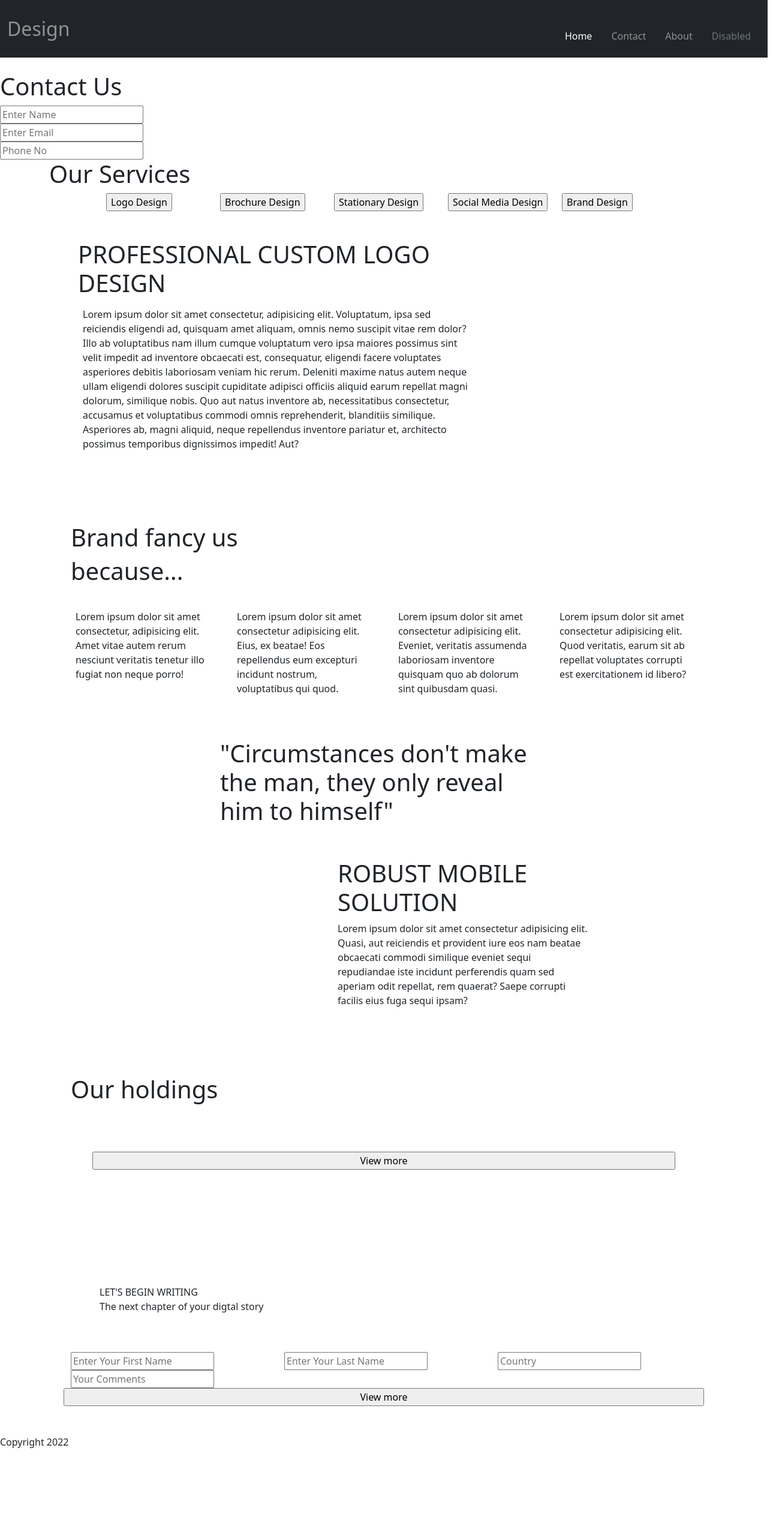
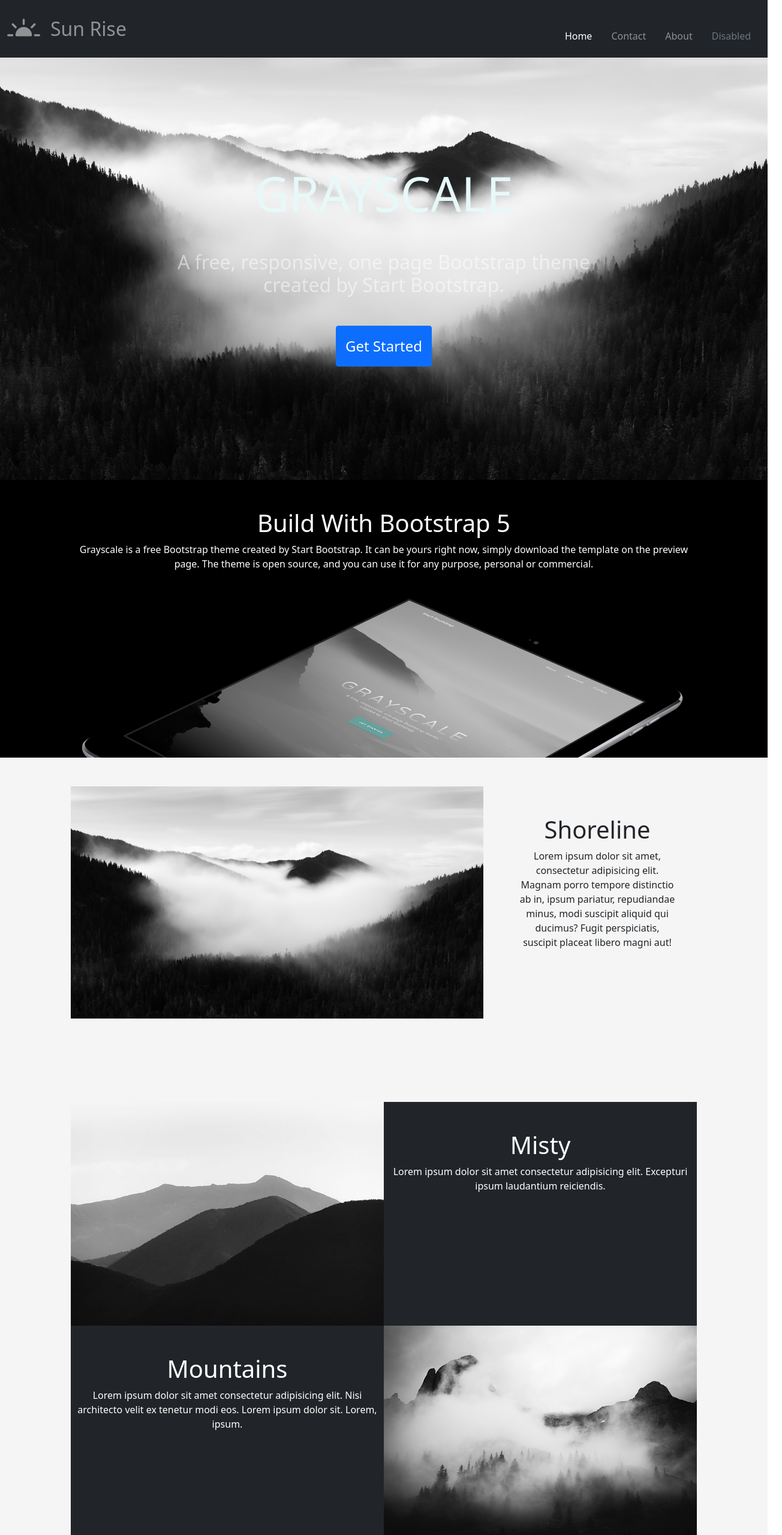
Before and after one commit to github-783221/grayscale, a plain HTML site: page index.html in a window 1280 px wide. Shown: the top 2559 px of the page at 60% size, 1304 px wide, since content can reach past the window. Before the commit the page ends 2432 px from the top, so only its background shows below. Drawn offline with nearby package versions, Linux system fonts and the light colour scheme.

Commit message:
Update index.html

```diff
--- a/index.html
+++ b/index.html
@@ -5,14 +5,16 @@
     <meta http-equiv="X-UA-Compatible" content="IE=edge">
     <meta name="viewport" content="width=device-width, initial-scale=1.0">
     <link href="https://cdn.jsdelivr.net/npm/bootstrap@5.1.3/dist/css/bootstrap.min.css" rel="stylesheet" integrity="sha384-1BmE4kWBq78iYhFldvKuhfTAU6auU8tT94WrHftjDbrCEXSU1oBoqyl2QvZ6jIW3" crossorigin="anonymous">
-    <script src="https://cdn.jsdelivr.net/npm/bootstrap@5.1.3/dist/js/bootstrap.bundle.min.js" integrity="sha384-ka7Sk0Gln4gmtz2MlQnikT1wXgYsOg+OMhuP+IlRH9sENBO0LRn5q+8nbTov4+1p" crossorigin="anonymous"></script>
     <link rel="stylesheet" href="style.css">
     <title>Home</title>
 </head>
 <body>
     <nav class="navbar navbar-light bg-dark fixed-top">
         <div class="container-fluid">
-          <a class="navbar-brand text-white-50" href="#"><h1 style="display: inline; position: relative;font-size: xx-large;">Design</h1></a>
+          <a class="navbar-brand text-white-50" href="#"><svg xmlns="http://www.w3.org/2000/svg" width="55" height="55" fill="currentColor" class="bi bi-brightness-alt-high-fill" viewBox="0 0 16 16">
+            <path d="M8 3a.5.5 0 0 1 .5.5v2a.5.5 0 0 1-1 0v-2A.5.5 0 0 1 8 3zm8 8a.5.5 0 0 1-.5.5h-2a.5.5 0 0 1 0-1h2a.5.5 0 0 1 .5.5zm-13.5.5a.5.5 0 0 0 0-1h-2a.5.5 0 0 0 0 1h2zm11.157-6.157a.5.5 0 0 1 0 .707l-1.414 1.414a.5.5 0 1 1-.707-.707l1.414-1.414a.5.5 0 0 1 .707 0zm-9.9 2.121a.5.5 0 0 0 .707-.707L3.05 5.343a.5.5 0 1 0-.707.707l1.414 1.414zM8 7a4 4 0 0 0-4 4 .5.5 0 0 0 .5.5h7a.5.5 0 0 0 .5-.5 4 4 0 0 0-4-4z"/>
+          </svg><h1 style="display: inline; position: relative;font-size: xx-large; top: 7px; left: 17px;">Sun Rise</h1></a>
+
             <div class="navbar d-none d-md-inline-flex">
               <li class="nav-item">
                 <a class="nav-link active text-white" aria-current="page" href="#">Home</a>
@@ -27,6 +29,7 @@
                 <a class="nav-link disabled">Disabled</a>
               </li>
             </div>
+
           <button class="navbar-toggler d-md-none bg-light" type="button" data-bs-toggle="offcanvas" data-bs-target="#offcanvasNavbar" aria-controls="offcanvasNavbar">
             <span class="navbar-toggler-icon"></span>
           </button>
@@ -66,124 +69,126 @@
           </div>
         </div>
       </nav>
-    <section class="sc1">
-        <div class="container-css">
-            <div class="itm col-12 col-md-4"><h1 class="t">Lorem, ipsum dolor.</h1>
-            <p class="p">Lorem ipsum dolor sit amet consectetur.</p>
-            </div>
-            <div class="itm col-12 col-md-4"><img src="images/mob-app-iphone.png" alt=""></div>
-            <div class="itm col-12 col-md-4">
-                <h1 class="t">Contact Us</h1>
-                <input class="input" type="text" placeholder="Enter Name">
-                <input class="input" type="email" placeholder="Enter Email">
-                <input class="input" type="text" placeholder="Phone No">
-            </div>
-        </div>
-    </section>
-
-    <section class="sec-2">
-        <div class="container">
-            <div class="row justify-content-center">
-                <h1 class="s-h">Our Services</h1>
-                <div class="col-5 col-md-4 col-xl-2"> <input type="button" value="Logo Design" class="s-btn"> </div>
-                <div class="col-5 col-md-4 col-xl-2"> <input type="button" value="Brochure Design" class="s-btn"> </div>
-                <div class="col-5 col-md-4 col-xl-2"> <input type="button" value="Stationary Design" class="s-btn"> </div>
-                <div class="col-5 col-md-4 col-xl-2"> <input type="button" value="Social Media Design" class="s-btn"> </div>
-                <div class="col-5 col-md-4 col-xl-2"> <input type="button" value="Brand Design" class="s-btn"> </div>
-            </div>
-            <div class="row p-5 justify-content-center">
-                <div class="col-12 col-md-10 col-lg-8 order-2 order-lg-1">
-                    <h1 class="h-2">PROFESSIONAL CUSTOM LOGO DESIGN</h1>
-                    <p class="p-2">Lorem ipsum dolor sit amet consectetur, adipisicing elit. Voluptatum, ipsa sed reiciendis eligendi ad, quisquam amet aliquam, omnis nemo suscipit vitae rem dolor? Illo ab voluptatibus nam illum cumque voluptatum vero ipsa maiores possimus sint velit impedit ad inventore obcaecati est, consequatur, eligendi facere voluptates asperiores debitis laboriosam veniam hic rerum. Deleniti maxime natus autem neque ullam eligendi dolores suscipit cupiditate adipisci officiis aliquid earum repellat magni dolorum, similique nobis. Quo aut natus inventore ab, necessitatibus consectetur, accusamus et voluptatibus commodi omnis reprehenderit, blanditiis similique. Asperiores ab, magni aliquid, neque repellendus inventore pariatur et, architecto possimus temporibus dignissimos impedit! Aut?</p>
-                </div>
-                <div class="col-12 col-md-10 col-lg-4 order-1 order-lg-2 "><img src="images/cms-webiste.png" alt="" class="img-2" ></div>
-            </div>
-        </div>
-    </section>
-
-    <section class="sec-3">
-        <div class="container p-5">
-            <h1 class="h-3">Brand fancy us</h1>
-            <h1 class="h-4">because...</h1>
-            <div class="row p-2 gy-5 gx-5 justify-content-center">
-                <div class="col-12 col-md-3"> <i><img src="images/icons/idea.png" class="i" alt=""></i>
-                <p class="pd-3">Lorem ipsum dolor sit amet consectetur, adipisicing elit. Amet vitae autem rerum nesciunt veritatis tenetur illo fugiat non neque porro!</p>
-                </div>
-                <div class="col-12 col-md-3"><i><img src="images/icons/graphic-design.png" class="i" alt=""></i>
-                <p class="pd-3">Lorem ipsum dolor sit amet consectetur adipisicing elit. Eius, ex beatae! Eos repellendus eum excepturi incidunt nostrum, voluptatibus qui quod.</p>
-                </div>
-                <div class="col-12 col-md-3"><i><img src="images/icons/design-tool.png" class="i" alt=""></i>
-                <p class="pd-3">Lorem ipsum dolor sit amet consectetur adipisicing elit. Eveniet, veritatis assumenda laboriosam inventore quisquam quo ab dolorum sint quibusdam quasi.</p>
-                </div>
-                <div class="col-12 col-md-3"><i><img src="images/icons/graphic-tool.png" class="i" alt=""></i>
-                <p class="pd-3">Lorem ipsum dolor sit amet consectetur adipisicing elit. Quod veritatis, earum sit ab repellat voluptates corrupti est exercitationem id libero?</p>
+    <section class="banner-sec">
+      <div class="container container-fluid justify-content-center align-items-center d-flex p-4 p-rel">
+        <div class="d-flex justify-content-center">
+          <div class="text-center">
+            <h1 class="g-head">GRAYSCALE</h1>
+            <h2 class="text-white-50 pt-4 mb-5 mt-4">A free, responsive, one page Bootstrap theme <br> created by Start Bootstrap.</h2>
+            <a style="padding: 15px; font-size: x-large;" class="btn btn-primary" href="#second-sec">Get Started</a>
           </div>
         </div>
       </div>
     </section>
-
-    <section class="sec-4">
-        <div class="container pp-5">
-            <div class="row pp-5 justify-content-center">
-                <div class="col-12 col-md-6 pp-5">
-                    <h1 class="h-5">"Circumstances don't make the man, they only reveal him to himself"</h1>
+    <!-- This is second section -->
+    <section class="sec-sec" id="second-sec">
+      <div class="container p-5 pb-0">
+        <div class="row justify-content-center">
+          <div class="col-12 justify-content-center">
+            <h1 class="text-center text-white">Build With Bootstrap 5</h1>
+            <p class="text-center text-white">Grayscale is a free Bootstrap theme created by Start Bootstrap. It can be yours right now, simply download the template on the preview page. The theme is open source, and you can use it for any purpose, personal or commercial.</p>
+            <img src="ipad.png" class="img-fluid" alt="">
           </div>
         </div>
       </div>
     </section>
-
-    <section class="sec-5">
+    <!-- This is third section -->
+    <section class="th-sec">
       <div class="container p-5">
-           <div class="row">
-            <div class="col-12 col-md-5"><img src="images/site-img11.png" alt="" class="c-img"></div>
-            <div class="col-12 col-md-5"><h1 class="h-7">ROBUST MOBILE SOLUTION</h1>
-            <p class="p-7">Lorem ipsum dolor sit amet consectetur adipisicing elit. Quasi, aut reiciendis et provident iure eos nam beatae obcaecati commodi similique eveniet sequi repudiandae iste incidunt perferendis quam sed aperiam odit repellat, rem quaerat? Saepe corrupti facilis eius fuga sequi ipsam?</p>
+        <div class="row justify-content-center">
+          <div class="col-12 col-md-8">
+            <img src="bg-masthead.jpg" alt="" class="img-fluid" style="width: 100%; height: 90%;">
+          </div>
+          <div class="col-12 col-md-4 p-5">
+            <h1 class="text-center">Shoreline</h1>
+            <p class="text-center">Lorem ipsum dolor sit amet, consectetur adipisicing elit. Magnam porro tempore distinctio ab in, ipsum pariatur, repudiandae minus, modi suscipit aliquid qui ducimus? Fugit perspiciatis, suscipit placeat libero magni aut!</p>
           </div>
         </div>
       </div>
     </section>
-
-    <section class="sec-6">
+    <!-- This is fourth section -->
+    <section class="fth-sec">
       <div class="container p-5">
-            <h1 class="h-8">Our holdings</h1>
-            <div class="row p-5">
-                <div class="col-12 col-md-3"><img src="images/img3.jpg" alt="" class="p-img"></div>
-                <div class="col-12 col-md-3"><img src="images/img4.jpg" alt="" class="p-img"></div>
-                <div class="col-12 col-md-3"><img src="images/img5.jpg" alt="" class="p-img"></div>
-                <div class="col-12 col-md-3"><img src="images/img6.jpg" alt="" class="p-img"></div>
-            <div class="row">
-            </div class="col-12">
-            <input type="button" class="l-inp" value="View more">
+        <div class="row gx-0">
+          <div class="col-12 col-md-6 order-1"><img src="demo-image-01.jpg" alt="" class="img-fluid"></div>
+          <div class="col-12 col-md-6 bg-dark text-white order-2 p-2 pt-5"
+          ><h1 class="text-center">Misty</h1>
+          <p class="text-center">Lorem ipsum dolor sit amet consectetur adipisicing elit. Excepturi ipsum laudantium reiciendis.</p>
+          </div>
+          <div class="col-12 col-md-6 order-3 order-md-4"><img src="demo-image-02.jpg" alt="" class="img-fluid"></div>
+          <div class="col-12 col-md-6 bg-dark text-white order-4 order-md-3 p-2 pt-5">
+            <h1 class="text-center">Mountains</h1>
+            <p class="text-center">Lorem ipsum dolor sit amet consectetur adipisicing elit. Nisi architecto velit ex tenetur modi eos. Lorem ipsum dolor sit. Lorem, ipsum.</p>
+          </div>
         </div>
       </div>
     </section>
-
-    <!-- This is Last section -->
-    <section class="sl">
-        <div class="container p-5">
-            <div class="row p-5">
-                <div class="col-12"> <h class="h-9">LET'S BEGIN WRITING</h>
-                    <p class="p-9">The next chapter of your digtal story</p>
-
-                </div>
-
-            </div>
+    <!-- This is fifth-sec -->
+    <section class="fif-sec">
+      <div class="container px-5" style="padding-bottom: 100px;">
         <div class="row">
-                <div class="col-12 col-md-4">  <input type="text" name="" placeholder="Enter Your First Name" class="inp-l" id=""> </div>
-                <div class="col-12 col-md-4">  <input type="text" name="" placeholder="Enter Your Last Name" class="inp-l" id=""> </div>
-                <div class="col-12 col-md-4">  <input type="text" name="" placeholder="Country" class="inp-l" id=""> </div>
-                <div class="col-12 col-md-12"> <input type="text" name="" placeholder="Your Comments" class="inp-lb" id=""> </div>
+          <div class="col-12">
+            <div class="text-center" style="padding-top: 150px;">
+              <svg xmlns="http://www.w3.org/2000/svg" width="46" height="46" fill="currentColor" class="bi bi-telegram text-white" viewBox="0 0 16 16">
+                <path d="M16 8A8 8 0 1 1 0 8a8 8 0 0 1 16 0zM8.287 5.906c-.778.324-2.334.994-4.666 2.01-.378.15-.577.298-.595.442-.03.243.275.339.69.47l.175.055c.408.133.958.288 1.243.294.26.006.549-.1.868-.32 2.179-1.471 3.304-2.214 3.374-2.23.05-.012.12-.026.166.016.047.041.042.12.037.141-.03.129-1.227 1.241-1.846 1.817-.193.18-.33.307-.358.336a8.154 8.154 0 0 1-.188.186c-.38.366-.664.64.015 1.088.327.216.589.393.85.571.284.194.568.387.936.629.093.06.183.125.27.187.331.236.63.448.997.414.214-.02.435-.22.547-.82.265-1.417.786-4.486.906-5.751a1.426 1.426 0 0 0-.013-.315.337.337 0 0 0-.114-.217.526.526 0 0 0-.31-.093c-.3.005-.763.166-2.984 1.09z"/>
+              </svg>
+              <h1 class="text-center text-white pb-5">Subscribe to receive updates!</h1>
               <div class="row">
-                </div class="col-12">
-                <input type="button" class="l-inp" value="View more">
+                <div class="col-12 gy-1 gx-5">
+                  <input type="email" class="form-control p-2 mb-3" id="email_form" placeholder="Enter Your Email Address">
+                  <a style="padding: 15px; font-size: x-large;" class="btn btn-primary" href="#">Notify Me</a>
                 </div>
               </div>
             </div>
           </div>
+        </div>
+      </div>
+    </section>
+    <!-- This is sixth section -->
+    <section class="six-sec">
+      <div class="row gx-5 gy-5 align-self-center align-items-center justify-content-center p-5 ">
+        <div class="col-12 col-md-4">
+            <div class="card mx-auto p-2 bg-white text-dark" style="width: auto;">
+                <div class="card-body">
+                    <h1 class="card-title text-center"><svg style="color: blue;" xmlns="http://www.w3.org/2000/svg" width="46" height="46" fill="currentColor" class="bi bi-house-door-fill" viewBox="0 0 16 16">
+                      <path d="M6.5 14.5v-3.505c0-.245.25-.495.5-.495h2c.25 0 .5.25.5.5v3.5a.5.5 0 0 0 .5.5h4a.5.5 0 0 0 .5-.5v-7a.5.5 0 0 0-.146-.354L13 5.793V2.5a.5.5 0 0 0-.5-.5h-1a.5.5 0 0 0-.5.5v1.293L8.354 1.146a.5.5 0 0 0-.708 0l-6 6A.5.5 0 0 0 1.5 7.5v7a.5.5 0 0 0 .5.5h4a.5.5 0 0 0 .5-.5z"/>
+                    </svg></h1>
+                    <h3 class="text-center pb-2">Address</h3>
+                    <hr>
+                    <p class="card-text text-center">Lorem ipsum dolor sit 4762 Street.</p>
 
+                </div>
+            </div>
+        </div>
+        <div class="col-12 col-md-4">
+            <div class="card mx-auto p-2  bg-white text-dark" style="width: auto;">
+                <div class="card-body">
+                    <h1 class="card-title text-center"><svg style="color: crimson;" xmlns="http://www.w3.org/2000/svg" width="46" height="46" fill="currentColor" class="bi bi-envelope-fill" viewBox="0 0 16 16">
+                      <path d="M.05 3.555A2 2 0 0 1 2 2h12a2 2 0 0 1 1.95 1.555L8 8.414.05 3.555ZM0 4.697v7.104l5.803-3.558L0 4.697ZM6.761 8.83l-6.57 4.027A2 2 0 0 0 2 14h12a2 2 0 0 0 1.808-1.144l-6.57-4.027L8 9.586l-1.239-.757Zm3.436-.586L16 11.801V4.697l-5.803 3.546Z"/>
+                    </svg></h1>
+                    <h3 class="text-center pb-2">Email</h3>
+                    <hr>
+                    <p class="card-text text-center">xyz@gmail.com</p>
+
+                </div>
+            </div>
+        </div>
+        <div class="col-12 col-md-4">
+            <div class="card mx-auto p-2 bg-white text-dark" style="width: auto;">
+                <div class="card-body">
+                    <h1 class="card-title text-center"><svg style="color: green;" xmlns="http://www.w3.org/2000/svg" width="46" height="46" fill="currentColor" class="bi bi-telephone-fill" viewBox="0 0 16 16">
+                      <path fill-rule="evenodd" d="M1.885.511a1.745 1.745 0 0 1 2.61.163L6.29 2.98c.329.423.445.974.315 1.494l-.547 2.19a.678.678 0 0 0 .178.643l2.457 2.457a.678.678 0 0 0 .644.178l2.189-.547a1.745 1.745 0 0 1 1.494.315l2.306 1.794c.829.645.905 1.87.163 2.611l-1.034 1.034c-.74.74-1.846 1.065-2.877.702a18.634 18.634 0 0 1-7.01-4.42 18.634 18.634 0 0 1-4.42-7.009c-.362-1.03-.037-2.137.703-2.877L1.885.511z"/>
+                    </svg></h1>
+                    <h3 class="text-center pb-2">Phone</h3>
+                    <hr>
+                    <p class="card-text text-center">+92321XXXXXX</p>
+
+                </div>
+            </div>
+        </div>
+    </div>
   </section>
-    <footer class="ftr">
-        <p class="ftr-p">Copyright 2022</p>
-    </footer>
+  <footer style="background-color: black; color: white; text-align: center; padding: 10px;">Copyright © Your Website 2021</footer>
+    <script src="https://cdn.jsdelivr.net/npm/bootstrap@5.1.3/dist/js/bootstrap.bundle.min.js" integrity="sha384-ka7Sk0Gln4gmtz2MlQnikT1wXgYsOg+OMhuP+IlRH9sENBO0LRn5q+8nbTov4+1p" crossorigin="anonymous"></script>
 </body>
 </html>
```
Lines whose indentation alone changed are shown as unchanged.
